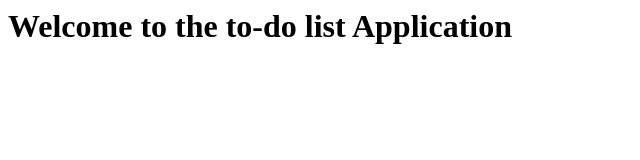
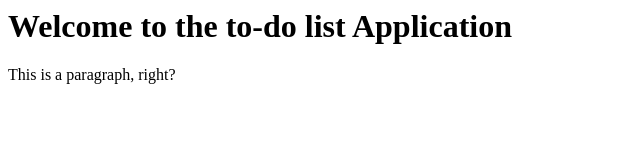
Before and after one commit to tjn9/IS218HW1, a plain HTML site: page index.html in a window 1280 px wide. Shown: the whole page, without its empty margins (0-640 px from the left). Drawn offline with Linux system fonts and the light colour scheme.

Commit message:
First paragraph tag added

```diff
--- a/index.html
+++ b/index.html
@@ -1 +1,3 @@
 <h1>Welcome to the to-do list Application</h1>
+
+<p>This is a paragraph, right?</p>
```
